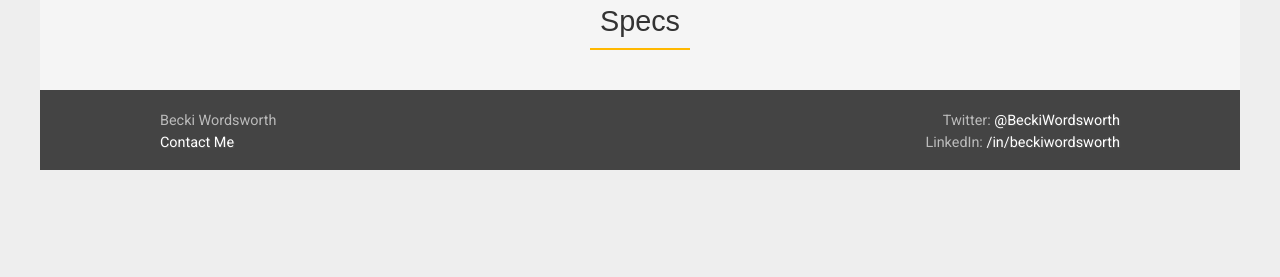
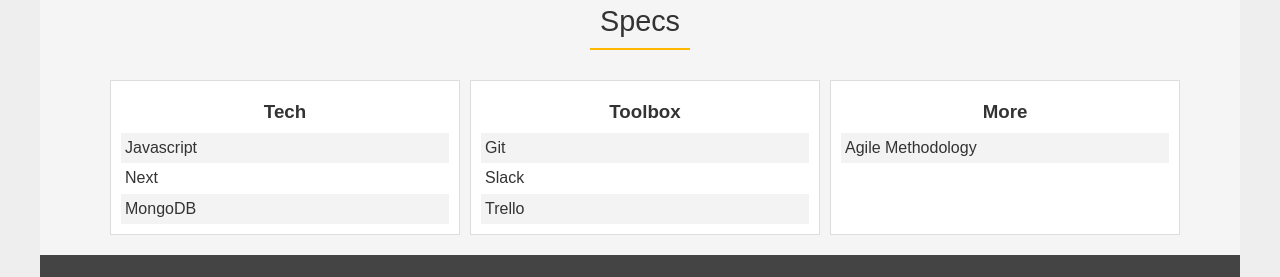
Before and after one commit to BeckiWordsworth/Portfolio, a React (Create React App) app in the folder app/: page /project/1 in a window 1280 px wide. Shown: the part 1093-1370 px from the top of the page. Before the commit the page ends 1263 px from the top, so only its background shows below. Built offline with nearby package versions, Linux system fonts and the light colour scheme; a web font is replaced by a local one.

Commit message:
More rebuild of the individual product page

```diff
--- a/app/src/Components/ProjectPage/index.js
+++ b/app/src/Components/ProjectPage/index.js
@@ -67,67 +67,36 @@
       <section className="project-page-section content-padding">
         <h2>Specs</h2>
         <hr />
+
+        <div className="tech-specs-container">
+          <div className="toolbox-component">
+            <h3>Tech</h3>
+            <ul>
+              {project.techSpecs.map((item) => {
+                return <li>{item}</li>;
+              })}
+            </ul>
+          </div>
+          <div className="toolbox-component">
+            <h3>Toolbox</h3>
+            <ul>
+              {project.toolBox.map((item) => {
+                return <li>{item}</li>;
+              })}
+            </ul>
+          </div>
+          <div className="toolbox-component">
+            <h3>More</h3>
+            <ul>
+              {project.more.map((item) => {
+                return <li>{item}</li>;
+              })}
+            </ul>
+          </div>
+        </div>
       </section>
     </div>
   );
 };
 
 export default ProductPage;
-
-//       return (
-// <div className="project-page">
-//   <div className="project-page-writing content-padding">
-//     <h1>{this.state.project.title}</h1>
-//     <img className="project-image" src={"/" + this.state.project.heroImage} alt="project Image" />
-//     <p>{this.state.project.description}</p>
-//   </div>
-
-//   <div className="button-container content-padding">
-//     {demoLink}
-//     {gitLink}
-//   </div>
-
-//   <section className="project-page-section content-padding">
-//     <h2>Specs</h2>
-//     <hr />
-
-//     <div className="tech-specs-container">
-//       <div className="toolbox-component">
-//         <h3>Tech</h3>
-//         <ul>
-//           {this.state.project.techSpecs.map((item) => {
-//             return <li>{item}</li>;
-//           })}
-//         </ul>
-//       </div>
-
-//       <div className="toolbox-component">
-//         <h3>Toolbox</h3>
-{
-  /* <ul>
-  {this.state.project.toolBox.map((item) => {
-    return <li>{item}</li>;
-  })}
-</ul>; */
-}
-//       </div>
-
-//       <div className="toolbox-component">
-//         <h3>More</h3>
-//         <ul>
-//           {this.state.project.more.map((item) => {
-//             return <li>{item}</li>;
-//           })}
-// //         </ul>
-//       </div>
-//     </div>
-//   </section>
-// </div>
-// //       );
-//     } else {
-//       return <div>NO PROJECT FOUND</div>;
-//     }
-//     );
-//   };
-
-// export default ProductPage;
```
